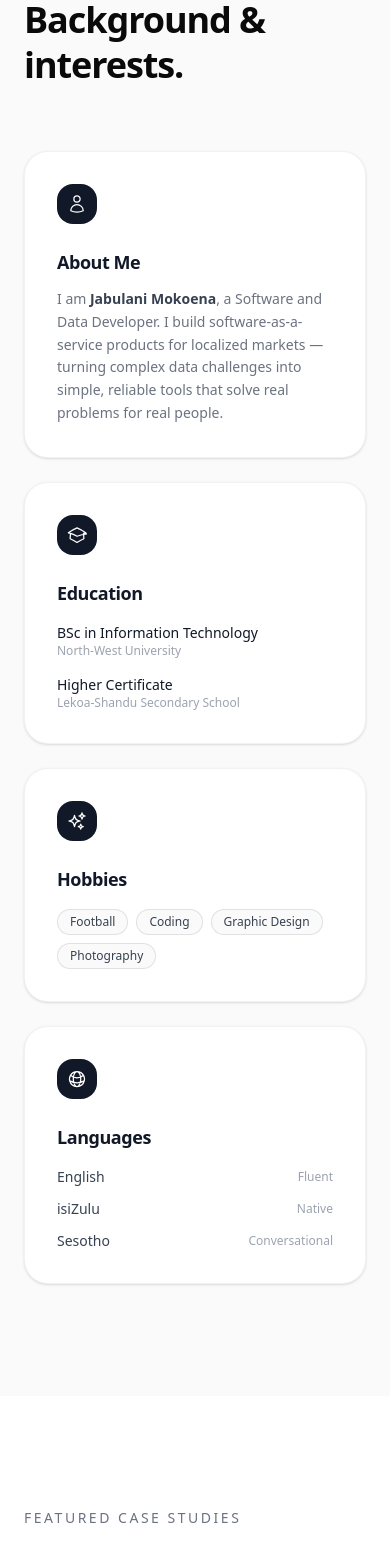
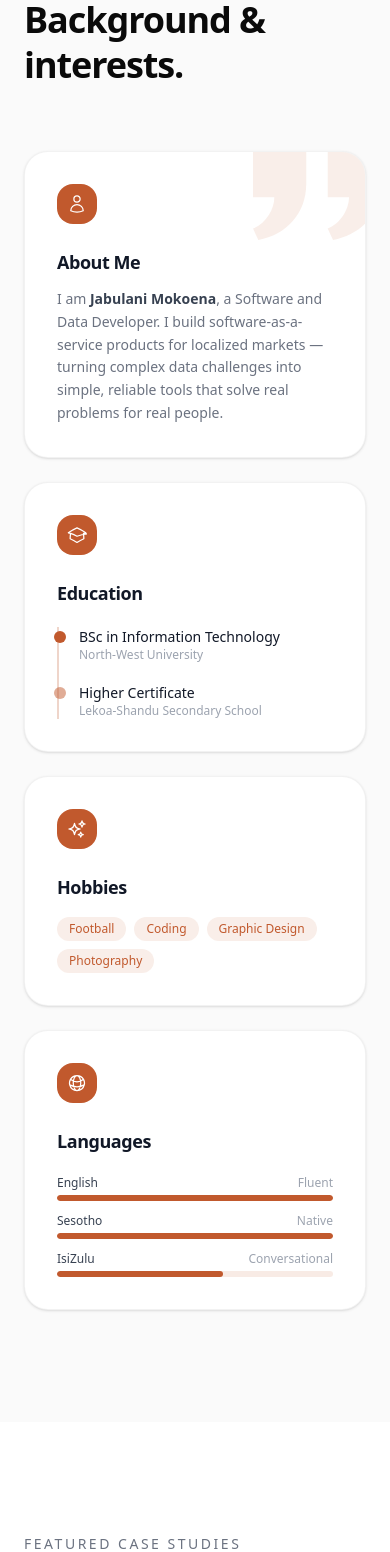
Before and after one commit to Jabutec/jabu-portfolio, a Next.js app: page / in a window 390 px wide. Shown: the part 1000-2552 px from the top of the page. Built offline with nearby package versions, Linux system fonts and the light colour scheme; a web font is replaced by a local one.

Commit message:
feat: add Contact component and enhance project details in CaseStudies

```diff
--- a/app/page.tsx
+++ b/app/page.tsx
@@ -3,7 +3,9 @@ import Hero from "@/components/Hero";
 import Philosophy from "@/components/Philosophy";
 import CaseStudies from "@/components/CaseStudies";
 import Flexure from "@/components/Flexure";
+import Contact from "@/components/Contact";
 import Footer from "@/components/Footer";
+
 
 export default function Home() {
   return (
@@ -13,6 +15,7 @@ export default function Home() {
       <Philosophy />
       <CaseStudies />
       <Flexure />
+      <Contact />
       <Footer />
     </main>
   );
--- /dev/null
+++ b/components/Contact.tsx
@@ -0,0 +1,86 @@
+// components/Contact.tsx
+"use client";
+
+import { useState, FormEvent } from "react";
+
+export default function Contact() {
+  const [name, setName] = useState("");
+  const [email, setEmail] = useState("");
+  const [message, setMessage] = useState("");
+
+  function handleSubmit(e: FormEvent) {
+    e.preventDefault();
+    const subject = encodeURIComponent(`Portfolio contact from ${name}`);
+    const body = encodeURIComponent(`${message}\n\n— ${name} (${email})`);
+    window.location.href = `mailto:mokoenajabulani730@gmail.com?subject=${subject}&body=${body}`;
+  }
+
+  return (
+    <section id="contact" className="mx-auto max-w-7xl px-6 py-28 sm:px-8 lg:px-12">
+      <p className="text-sm font-medium uppercase tracking-[0.18em] text-[#6b7280]">
+        Contact
+      </p>
+
+      <h2 className="mt-5 font-display text-4xl font-semibold tracking-[-0.03em] sm:text-6xl">
+        Let&apos;s build something.
+      </h2>
+
+      <form onSubmit={handleSubmit} className="mt-12 max-w-xl">
+        <div className="grid gap-6 sm:grid-cols-2">
+          <div>
+            <label htmlFor="name" className="text-sm font-medium text-[#374151]">
+              Name
+            </label>
+            <input
+              id="name"
+              type="text"
+              required
+              value={name}
+              onChange={(e) => setName(e.target.value)}
+              className="mt-2 w-full rounded-xl border border-black/10 bg-[#fafafa] px-4 py-3 text-sm text-[#0a0a0a] outline-none transition-colors focus:border-[#C1592D]"
+              placeholder="Your name"
+            />
+          </div>
+          <div>
+            <label htmlFor="email" className="text-sm font-medium text-[#374151]">
+              Email
+            </label>
+            <input
+              id="email"
+              type="email"
+              required
+              value={email}
+              onChange={(e) => setEmail(e.target.value)}
+              className="mt-2 w-full rounded-xl border border-black/10 bg-[#fafafa] px-4 py-3 text-sm text-[#0a0a0a] outline-none transition-colors focus:border-[#C1592D]"
+              placeholder="you@example.com"
+            />
+          </div>
+        </div>
+
+        <div className="mt-6">
+          <label htmlFor="message" className="text-sm font-medium text-[#374151]">
+            Message
+          </label>
+          <textarea
+            id="message"
+            required
+            rows={5}
+            value={message}
+            onChange={(e) => setMessage(e.target.value)}
+            className="mt-2 w-full resize-none rounded-xl border border-black/10 bg-[#fafafa] px-4 py-3 text-sm text-[#0a0a0a] outline-none transition-colors focus:border-[#C1592D]"
+            placeholder="What are you working on?"
+          />
+        </div>
+
+        <button
+          type="submit"
+          className="mt-8 rounded-full border border-[#C1592D] bg-[#C1592D] px-8 py-3 text-sm font-medium text-white transition-colors duration-200 hover:bg-[#a04a25]"
+        >
+          Send message
+        </button>
+      </form>
+
+
+    </section>
+  );
+}
--- a/components/Footer.tsx
+++ b/components/Footer.tsx
@@ -22,7 +22,7 @@ export default function Footer() {
           </a>
 
           <a
-            href="mailto:mokoenajabulani730@example.com"
+            href="mailto:mokoenajabulani730@gmail.com"
             className="transition-colors hover:text-[#0f766e]"
           >
             Contact ↗
--- a/components/Philosophy.tsx
+++ b/components/Philosophy.tsx
@@ -13,19 +13,26 @@ export default function Philosophy() {
           </h2>
         </div>
 
-        {/* Floating cards */}
+        {/* Cards — one accent color throughout, carried only by icons and indicators */}
         <div className="grid gap-6 sm:grid-cols-2 lg:gap-8">
           {/* ─── About Me ─── */}
-          <div className="group rounded-3xl border border-black/5 bg-white p-8 shadow-sm transition-all duration-300 hover:-translate-y-1 hover:shadow-lg lg:p-10">
-            <div className="mb-6 inline-flex h-10 w-10 items-center justify-center rounded-2xl bg-[#111827] text-white">
+          <div className="group relative overflow-hidden rounded-3xl border border-black/5 bg-white p-8 shadow-sm transition-all duration-300 hover:-translate-y-1 hover:shadow-lg lg:p-10">
+            <svg
+              className="pointer-events-none absolute -right-4 -top-6 h-32 w-32 text-[#C1592D]/10"
+              fill="currentColor"
+              viewBox="0 0 24 24"
+            >
+              <path d="M9.983 3v7.391c0 5.704-3.731 9.57-8.983 10.609l-.995-2.151c2.432-.917 3.995-3.638 3.995-5.849h-4v-10h9.983zm14.017 0v7.391c0 5.704-3.748 9.571-9 10.609l-.996-2.151c2.433-.917 3.996-3.638 3.996-5.849h-3.983v-10h9.983z" />
+            </svg>
+            <div className="relative mb-6 inline-flex h-10 w-10 items-center justify-center rounded-2xl bg-[#C1592D] text-white">
               <svg className="h-5 w-5" fill="none" stroke="currentColor" strokeWidth="1.5" viewBox="0 0 24 24">
                 <path strokeLinecap="round" strokeLinejoin="round" d="M15.75 6a3.75 3.75 0 11-7.5 0 3.75 3.75 0 017.5 0zM4.501 20.118a7.5 7.5 0 0114.998 0A17.933 17.933 0 0112 21.75c-2.676 0-5.216-.584-7.499-1.632z" />
               </svg>
             </div>
-            <h3 className="text-lg font-semibold tracking-tight text-[#111827]">
+            <h3 className="relative text-lg font-semibold tracking-tight text-[#111827]">
               About Me
             </h3>
-            <p className="mt-3 text-sm leading-relaxed text-[#6b7280]">
+            <p className="relative mt-3 text-sm leading-relaxed text-[#6b7280]">
               I am <strong className="text-[#374151]">Jabulani Mokoena</strong>,
               a Software and Data Developer. I build software-as-a-service
               products for localized markets — turning complex data challenges
@@ -36,7 +43,7 @@ export default function Philosophy() {
 
           {/* ─── Education ─── */}
           <div className="group rounded-3xl border border-black/5 bg-white p-8 shadow-sm transition-all duration-300 hover:-translate-y-1 hover:shadow-lg lg:p-10">
-            <div className="mb-6 inline-flex h-10 w-10 items-center justify-center rounded-2xl bg-[#111827] text-white">
+            <div className="mb-6 inline-flex h-10 w-10 items-center justify-center rounded-2xl bg-[#C1592D] text-white">
               <svg className="h-5 w-5" fill="none" stroke="currentColor" strokeWidth="1.5" viewBox="0 0 24 24">
                 <path strokeLinecap="round" strokeLinejoin="round" d="M4.26 10.147a60.436 60.436 0 00-.491 6.347A48.627 48.627 0 0112 20.904a48.627 48.627 0 018.232-4.41 60.46 60.46 0 00-.491-6.347m-15.482 0a50.57 50.57 0 00-2.658-.813A59.905 59.905 0 0112 3.493a59.902 59.902 0 0110.499 5.84 51.05 51.05 0 00-2.658.813m-15.482 0A50.55 50.55 0 0112 13.489a50.55 50.55 0 0112-2.82" />
               </svg>
@@ -44,14 +51,17 @@ export default function Philosophy() {
             <h3 className="text-lg font-semibold tracking-tight text-[#111827]">
               Education
             </h3>
-            <div className="mt-4 space-y-4">
-              <div>
+            {/* timeline, since this content actually is a sequence */}
+            <div className="relative mt-5 space-y-5 border-l-2 border-[#C1592D]/25 pl-5">
+              <div className="relative">
+                <span className="absolute -left-[25px] top-1 h-3 w-3 rounded-full bg-[#C1592D]" />
                 <p className="text-sm font-medium text-[#111827]">
                   BSc in Information Technology
                 </p>
                 <p className="text-xs text-[#9ca3af]">North-West University</p>
               </div>
-              <div>
+              <div className="relative">
+                <span className="absolute -left-[25px] top-1 h-3 w-3 rounded-full bg-[#C1592D]/50" />
                 <p className="text-sm font-medium text-[#111827]">
                   Higher Certificate
                 </p>
@@ -64,7 +74,7 @@ export default function Philosophy() {
 
           {/* ─── Hobbies ─── */}
           <div className="group rounded-3xl border border-black/5 bg-white p-8 shadow-sm transition-all duration-300 hover:-translate-y-1 hover:shadow-lg lg:p-10">
-            <div className="mb-6 inline-flex h-10 w-10 items-center justify-center rounded-2xl bg-[#111827] text-white">
+            <div className="mb-6 inline-flex h-10 w-10 items-center justify-center rounded-2xl bg-[#C1592D] text-white">
               <svg className="h-5 w-5" fill="none" stroke="currentColor" strokeWidth="1.5" viewBox="0 0 24 24">
                 <path strokeLinecap="round" strokeLinejoin="round" d="M9.813 15.904L9 18.75l-.813-2.846a4.5 4.5 0 00-3.09-3.09L2.25 12l2.846-.813a4.5 4.5 0 003.09-3.09L9 5.25l.813 2.846a4.5 4.5 0 003.09 3.09L15.75 12l-2.846.813a4.5 4.5 0 00-3.09 3.09zM18.259 8.715L18 9.75l-.259-1.035a3.375 3.375 0 00-2.455-2.456L14.25 6l1.036-.259a3.375 3.375 0 002.455-2.456L18 2.25l.259 1.035a3.375 3.375 0 002.456 2.456L21.75 6l-1.035.259a3.375 3.375 0 00-2.456 2.456zM16.894 20.567L16.5 21.75l-.394-1.183a2.25 2.25 0 00-1.423-1.423L13.5 18.75l1.183-.394a2.25 2.25 0 001.423-1.423l.394-1.183.394 1.183a2.25 2.25 0 001.423 1.423l1.183.394-1.183.394a2.25 2.25 0 00-1.423 1.423z" />
               </svg>
@@ -77,7 +87,7 @@ export default function Philosophy() {
                 (hobby) => (
                   <span
                     key={hobby}
-                    className="rounded-full border border-black/10 bg-[#fafafa] px-3 py-1 text-xs font-medium text-[#374151]"
+                    className="rounded-full bg-[#C1592D]/10 px-3 py-1 text-xs font-medium text-[#C1592D]"
                   >
                     {hobby}
                   </span>
@@ -88,7 +98,7 @@ export default function Philosophy() {
 
           {/* ─── Languages ─── */}
           <div className="group rounded-3xl border border-black/5 bg-white p-8 shadow-sm transition-all duration-300 hover:-translate-y-1 hover:shadow-lg lg:p-10">
-            <div className="mb-6 inline-flex h-10 w-10 items-center justify-center rounded-2xl bg-[#111827] text-white">
+            <div className="mb-6 inline-flex h-10 w-10 items-center justify-center rounded-2xl bg-[#C1592D] text-white">
               <svg className="h-5 w-5" fill="none" stroke="currentColor" strokeWidth="1.5" viewBox="0 0 24 24">
                 <path strokeLinecap="round" strokeLinejoin="round" d="M12 21a9.004 9.004 0 008.716-6.747M12 21a9.004 9.004 0 01-8.716-6.747M12 21c2.485 0 4.5-4.03 4.5-9S14.485 3 12 3m0 18c-2.485 0-4.5-4.03-4.5-9S9.515 3 12 3m0 0a8.997 8.997 0 017.843 4.582M12 3a8.997 8.997 0 00-7.843 4.582m15.686 0A11.953 11.953 0 0112 10.5c-2.998 0-5.74-1.1-7.843-2.918m15.686 0A8.959 8.959 0 0121 12c0 .778-.099 1.533-.284 2.253m0 0A17.919 17.919 0 0112 16.5c-3.162 0-6.133-.815-8.716-2.247m0 0A9.015 9.015 0 013 12c0-1.605.42-3.113 1.157-4.418" />
               </svg>
@@ -96,19 +106,26 @@ export default function Philosophy() {
             <h3 className="text-lg font-semibold tracking-tight text-[#111827]">
               Languages
             </h3>
-            <div className="mt-4 space-y-3">
-              <div className="flex items-center justify-between text-sm">
-                <span className="font-medium text-[#374151]">English</span>
-                <span className="text-xs text-[#9ca3af]">Fluent</span>
-              </div>
-              <div className="flex items-center justify-between text-sm">
-                <span className="font-medium text-[#374151]">isiZulu</span>
-                <span className="text-xs text-[#9ca3af]">Native</span>
-              </div>
-              <div className="flex items-center justify-between text-sm">
-                <span className="font-medium text-[#374151]">Sesotho</span>
-                <span className="text-xs text-[#9ca3af]">Conversational</span>
-              </div>
+            {/* fluency as something you see, not read */}
+            <div className="mt-5 space-y-3">
+              {[
+                { name: 'English', level: 'Fluent', pct: 100 },
+                { name: 'Sesotho', level: 'Native', pct: 100 },
+                { name: 'IsiZulu', level: 'Conversational', pct: 60 },
+              ].map((lang) => (
+                <div key={lang.name}>
+                  <div className="mb-1 flex items-center justify-between text-xs">
+                    <span className="font-medium text-[#374151]">{lang.name}</span>
+                    <span className="text-[#9ca3af]">{lang.level}</span>
+                  </div>
+                  <div className="h-1.5 w-full overflow-hidden rounded-full bg-[#C1592D]/12">
+                    <div
+                      className="h-full rounded-full bg-[#C1592D]"
+                      style={{ width: `${lang.pct}%` }}
+                    />
+                  </div>
+                </div>
+              ))}
             </div>
           </div>
         </div>
```
Also changed, not shown: components/CaseStudies.tsx (+27 -15 lines), components/Flexure.tsx (+50 -28 lines).
